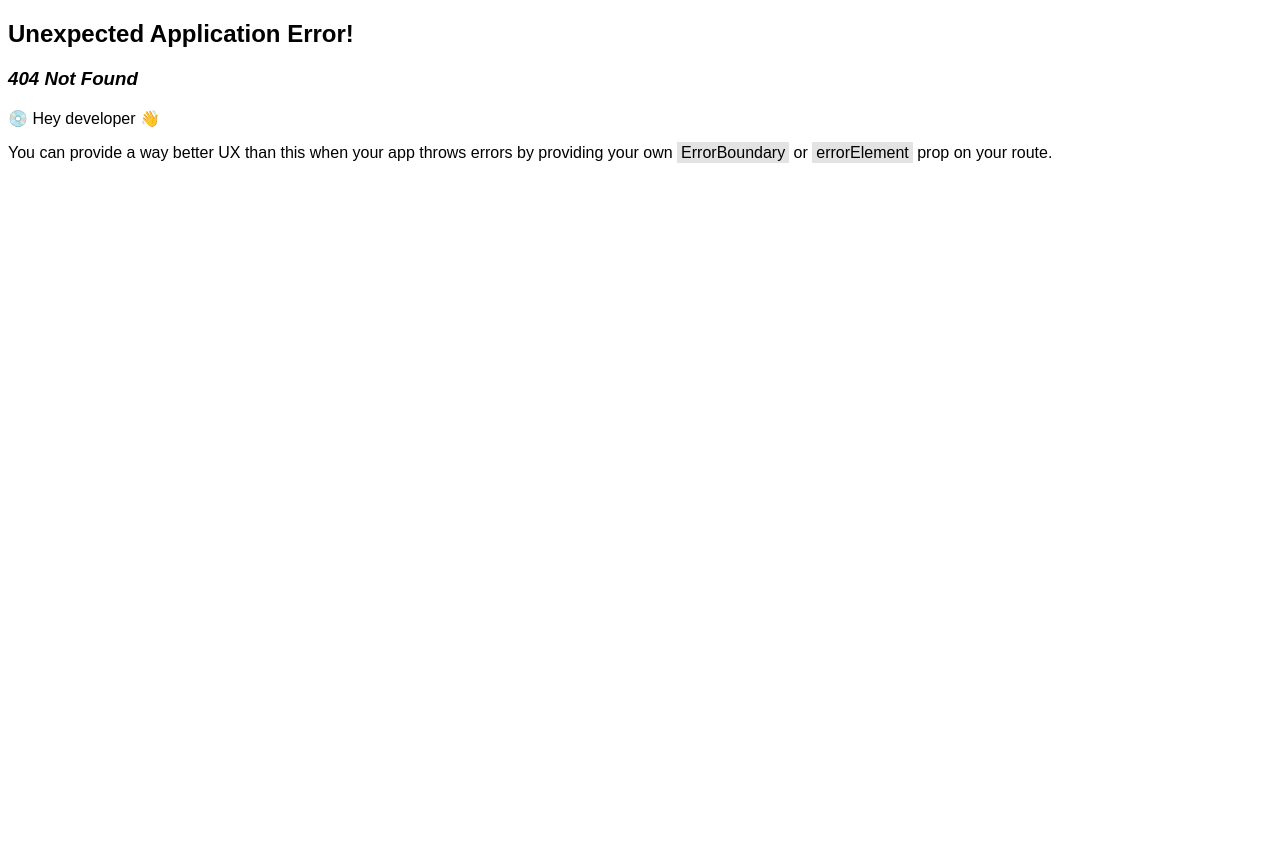
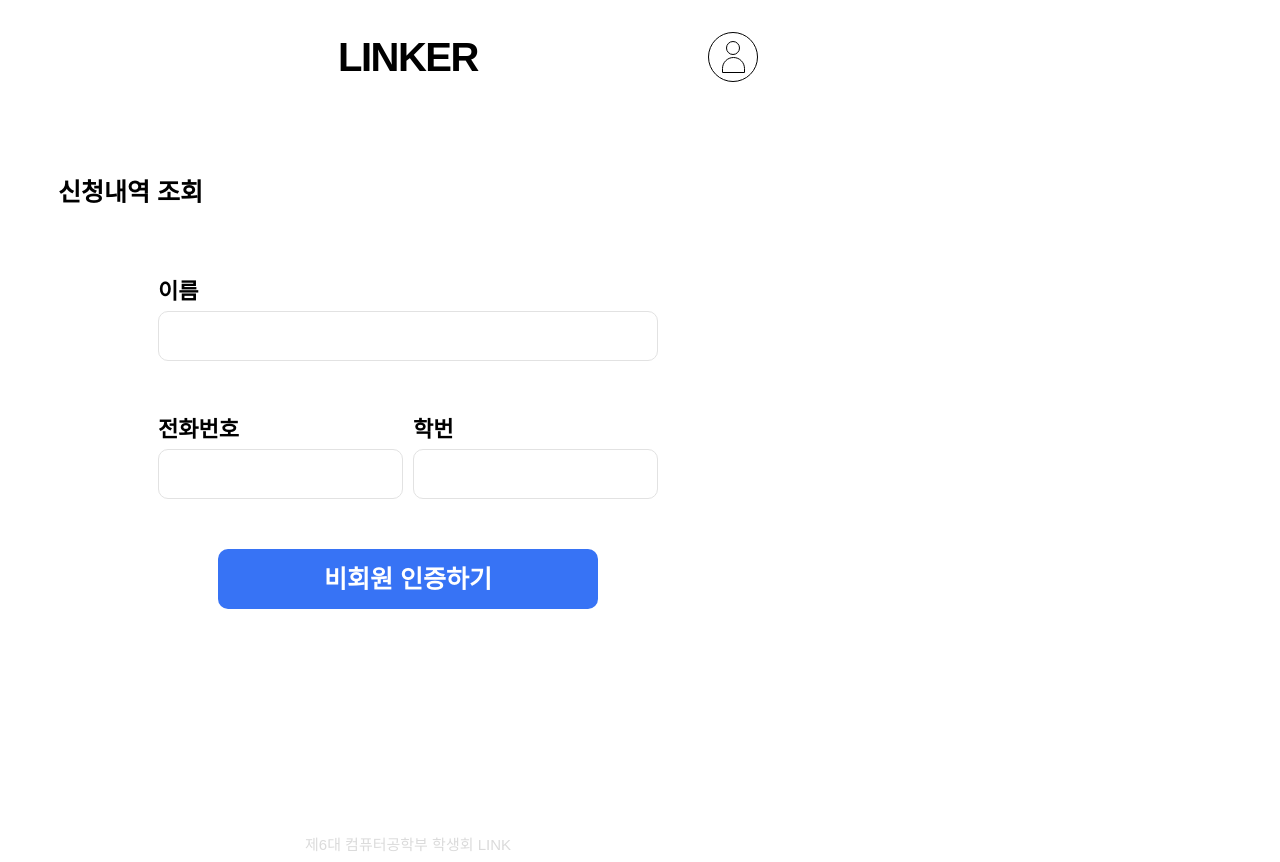
Before and after one commit to KU-CSE-LINK/Linker-Frontend, a React (Vite) app: page /usercertify in a window 1280 px wide. Before the commit this address had no page. Before the commit the page ends 800 px from the top, so only its background shows below. Built offline with nearby package versions, Linux system fonts and the light colour scheme; a web font is replaced by a local one.

Commit message:
[Design] 비회원 신청내역 조회 ui구현

```diff
--- a/src/components/input/InputWithLabel.jsx
+++ b/src/components/input/InputWithLabel.jsx
@@ -6,6 +6,7 @@ import PropTypes from 'prop-types';
 const Container = styled.div`
   display: flex;
   flex-direction: column;
+  gap: 6px;
 `;
 
 const Label = styled.label`
--- /dev/null
+++ b/src/pages/userCertify/UserCertify.jsx
@@ -0,0 +1,35 @@
+import { createRef } from 'react';
+import Header from '../../components/header/Header';
+import { Container, TitleText, InputContainer, InputPanel, SubmitButton, SubContainer } from './UserCertify.styles';
+import InputWithLabel from '../../components/input/InputWithLabel';
+import Footer from '../../components/footer/footer';
+
+const UserCertify = () => {
+  const nameInputRef = createRef();
+  const phoneInputRef = createRef();
+  const studentIdInputRef = createRef();
+
+  return (
+    <Container>
+      <Header />
+      <TitleText>신청내역 조회</TitleText>
+      <SubContainer>
+        <InputContainer>
+          <InputPanel fill={2}>
+            <InputWithLabel text={'이름'} ref={nameInputRef} />
+          </InputPanel>
+          <InputPanel>
+            <InputWithLabel text={'전화번호'} ref={phoneInputRef} />
+          </InputPanel>
+          <InputPanel>
+            <InputWithLabel text={'학번'} ref={studentIdInputRef} />
+          </InputPanel>
+        </InputContainer>
+        <SubmitButton>비회원 인증하기</SubmitButton>
+      </SubContainer>
+      <Footer />
+    </Container>
+  );
+};
+
+export default UserCertify;
--- /dev/null
+++ b/src/pages/userCertify/UserCertify.styles.jsx
@@ -0,0 +1,50 @@
+import styled from 'styled-components';
+
+export const Container = styled.div`
+  display: flex;
+  flex-direction: column;
+  width: 800px;
+  padding: 0 50px;
+  gap: 65px;
+  box-sizing: border-box;
+`;
+
+export const TitleText = styled.span`
+  font-size: 25px;
+  font-weight: 700;
+`;
+
+export const InputContainer = styled.div`
+  display: grid;
+  width: 500px;
+  grid-template-rows: 1fr 1fr;
+  grid-template-columns: 1fr 1fr;
+  grid-column-gap: 10px;
+  grid-row-gap: 50px;
+`;
+
+export const InputPanel = styled.div`
+  grid-column: ${({ fill = 1 }) => `${fill} span / ${fill} span`};
+`;
+
+export const SubmitButton = styled.div`
+  width: 380px;
+  height: 60px;
+  text-align: center;
+  border-radius: 10px;
+  background: #3773f5;
+  color: #fff;
+  font-size: 25px;
+  font-weight: 700;
+  line-height: 60px;
+  cursor: pointer;
+`;
+
+export const SubContainer = styled.div`
+  display: flex;
+  flex-direction: column;
+  justify-content: center;
+  align-items: center;
+  gap: 50px;
+  margin-bottom: 159px;
+`;
--- a/src/router/Routers.jsx
+++ b/src/router/Routers.jsx
@@ -6,6 +6,7 @@ import Equipments from '../pages/equipment/Equipments.jsx';
 import AdminMain from '../pages/admin/main/AdminMain';
 import AdminRentals from '../pages/admin/rental/AdminRentals.jsx';
 import RentalComplete from '../pages/rental/rentalComplete/RentalComplete.jsx';
+import UserCertify from '../pages/userCertify/UserCertify';
 
 const Routers = () => {
   const router = createBrowserRouter([
@@ -37,6 +38,7 @@ const Routers = () => {
       path: '/admin/rentals/equipments',
       element: <AdminRentalsByEquipment />,
     },
+    { path: '/usercertify', element: <UserCertify /> },
   ]);
 
   return <RouterProvider router={router} />;
```
